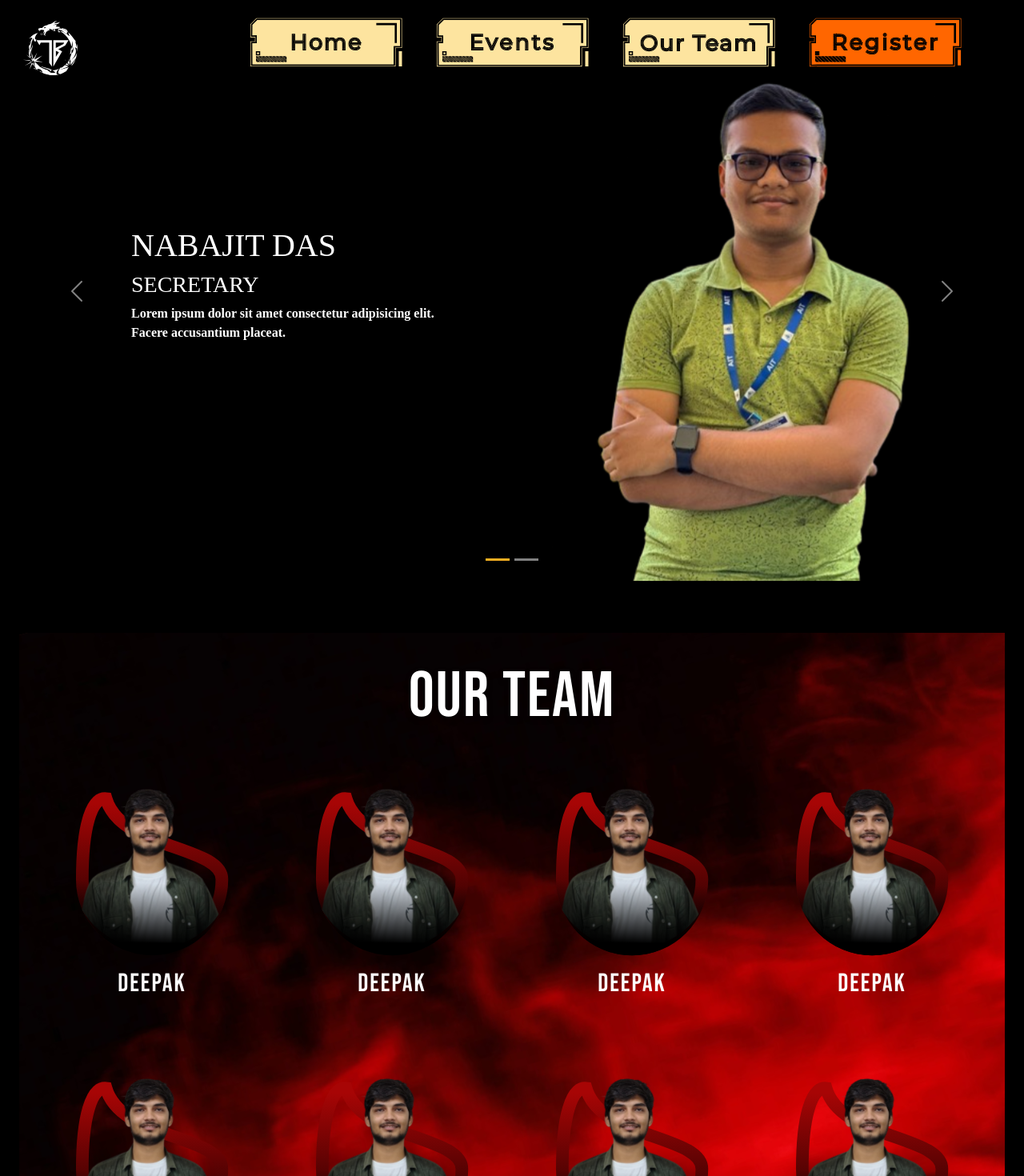
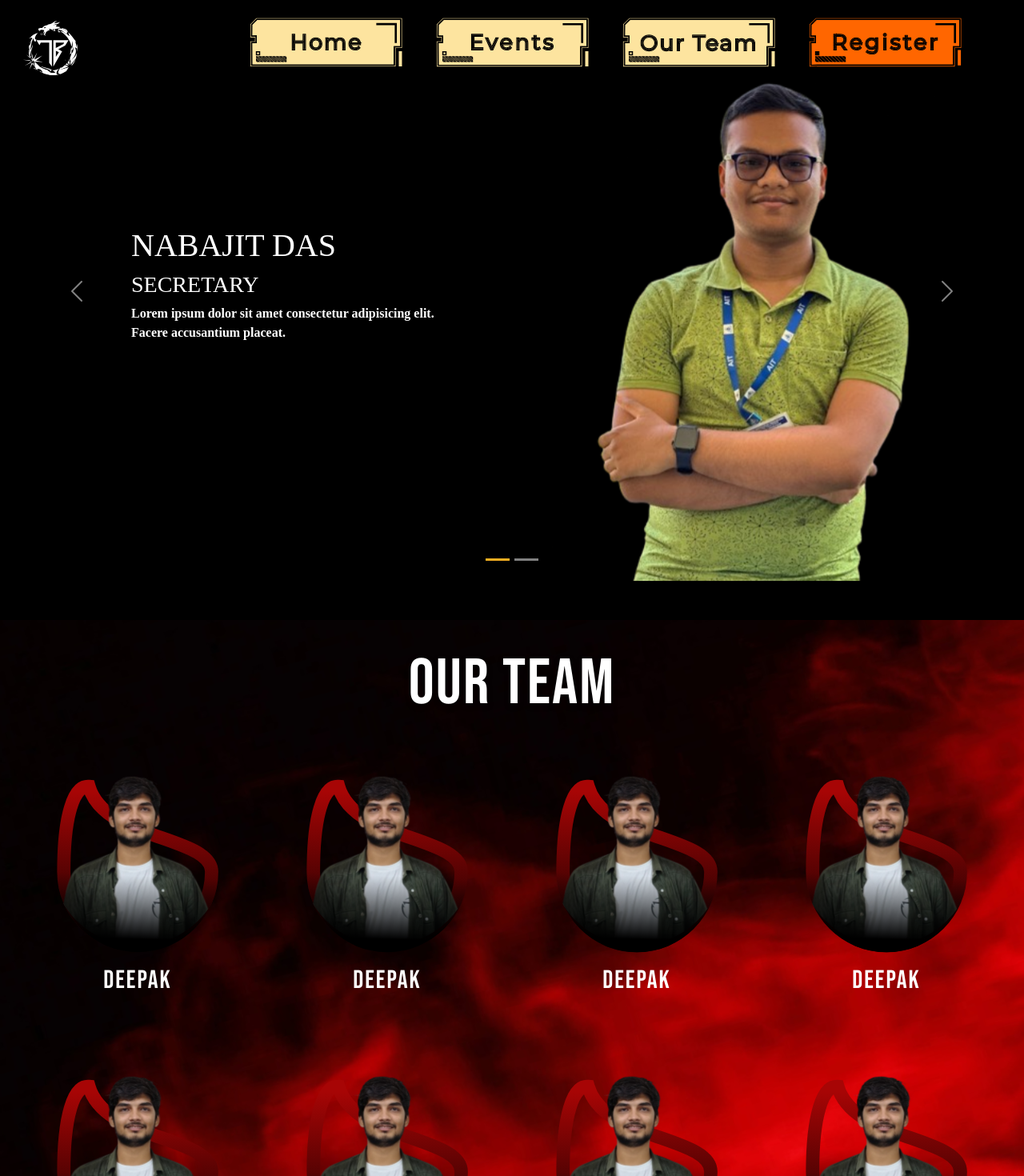
Before and after one commit to PankajKumar17/Solution_2k25, a React (Vite) app: page /team in a window 1280 px wide. Shown: the top 1470 px of the page at 80% size. Built offline with nearby package versions, Linux system fonts and the light colour scheme.

Commit message:
commit badha rahi hu padding incease karke

```diff
--- a/src/components/Team.css
+++ b/src/components/Team.css
@@ -40,7 +40,7 @@
 .Te-member-main {
   background: black;
   font-family: "Bebas Neue", cursive;
-  padding: 4rem 1.5rem;
+  padding: 3rem 0rem;
   color: white;
   letter-spacing: 2px;
   font-weight: ultrabold;
```
